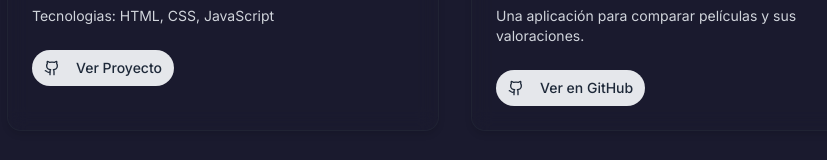
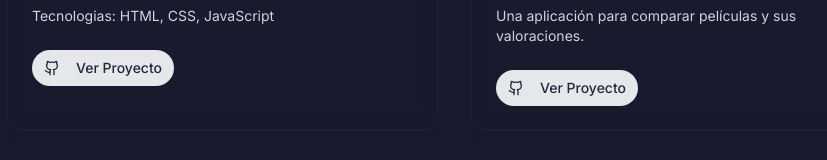
Before and after one commit to ianmanfredi/ian-portfolio, a Next.js app: page / in a window 1280 px wide. Shown: the part 3086-3246 px from the top of the page, without its empty margins (185-1012 px from the left). Built offline with nearby package versions, Linux system fonts and the light colour scheme.

Commit message:
Update page.tsx
upper case*

```diff
--- a/app/page.tsx
+++ b/app/page.tsx
@@ -370,7 +370,7 @@ export default function Portfolio() {
                       <Button className="hover-button bg-gray-200 text-gray-800 hover:bg-gray-300 rounded-full" asChild>
                         <a href={project.github} target="_blank" rel="noopener noreferrer">
                           <Github className="w-4 h-4 mr-2" />
-                          {project.title === "WikiDev" ? "Ver Proyecto" : "Ver en GitHub"}
+                          {project.title === "WikiDev" ? "Ver Proyecto" : "Ver Proyecto"}
                         </a>
                       </Button>
                     ) : (
```
